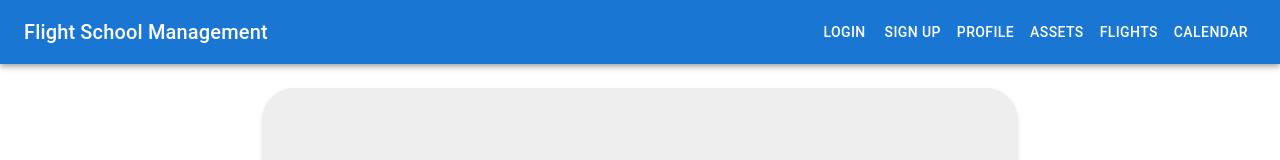
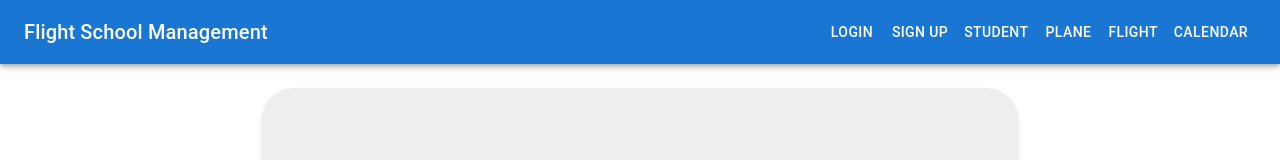
Before and after one commit to majedline/flight-school-management, a React (Create React App) app: page / in a window 1280 px wide. Shown: the top 160 px of the page. Built offline with nearby package versions, Linux system fonts and the light colour scheme.

Commit message:
minor edits in nav

```diff
--- a/src/App.js
+++ b/src/App.js
@@ -25,13 +25,13 @@ function App() {
             Sign Up
           </Button>
           <Button color="inherit" component={Link} to="/profile">
-            Profile
+            Student
           </Button>
           <Button color="inherit" component={Link} to="/assets">
-            Assets
+            Plane
           </Button>
           <Button color="inherit" component={Link} to="/flights">
-            Flights
+            Flight
           </Button>
           <Button color="inherit" component={Link} to="/calendar">
             Calendar
```
